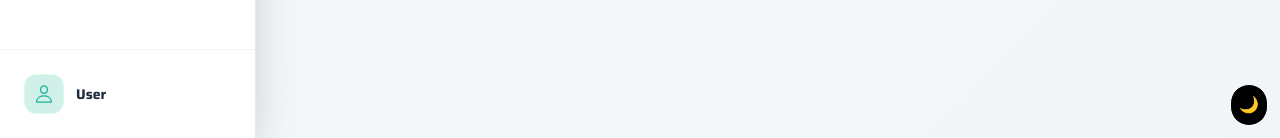
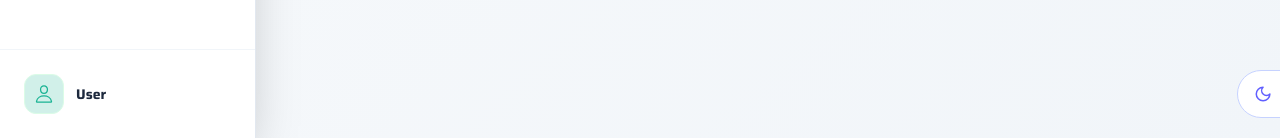
Before and after one commit to IZGHALENE2006/gestion-Stock, a React (Vite) app: page /Home in a window 1280 px wide. Shown: the part 662-800 px from the top of the page. Built offline with nearby package versions, Linux system fonts and the light colour scheme.

Commit message:
Edit Button Dark Mode + LocalStorage

```diff
--- a/src/App.jsx
+++ b/src/App.jsx
@@ -16,26 +16,74 @@ import Fornisseur from "./composent/Fornisseur/Fornisseur"
 import Profite from './composent/Ventes/Profit'
 import Ventes from './composent/Ventes/Ventes'
 import FactureVentes from './composent/Ventes/Facture'
-import { useState } from 'react'
+import { useRef, useState } from 'react'
+import { useEffect } from "react";
+import gsap from "gsap";
+import { LuMoon, LuSun } from "react-icons/lu";
 
 function App() {
-const [theme, seTheme] = useState("light");
+
+
+  const getInitialTheme = () => {
+    const savedTheme = localStorage.getItem("theme");
+    if (savedTheme) return savedTheme;
+
+    // Fallback to system preference
+    return window.matchMedia("(prefers-color-scheme: dark)").matches ? "dark" : "light";
+  };
+  const [theme, setTheme] = useState(getInitialTheme);
+useEffect(() => {
+
+  if (theme === "dark") {
+    document.documentElement.classList.add("dark");
+  } else {
+    document.documentElement.classList.remove("dark");
+  }
+  localStorage.setItem("theme", theme);
+}, [theme]);
 
 const toggleTheme = () => {
-  const newTheme = theme === "light" ? "dark" : "light";
-  seTheme(newTheme);
-  document.documentElement.classList.toggle("dark", newTheme === "dark");
+  setTheme((prev) => (prev === "light" ? "dark" : "light"));
+};
+
+const buttonRef = useRef(null);
+
+const onEnter = () => {
+  gsap.to(buttonRef.current, {
+    x: 0, // Slide back to original position
+    duration: 0.3,
+    ease: "power2.out"
+  });
+};
+
+const onLeave = () => {
+  gsap.to(buttonRef.current, {
+    x: 45, // Push it 40px off the right edge
+    duration: 0.3,
+    ease: "power2.in"
+  });
 };
 
   return (
     <>
+<button
+    ref={buttonRef}
+    onMouseEnter={onEnter}
+    onMouseLeave={onLeave}
+    onClick={toggleTheme}
+    className="fixed z-999 -right-3 bottom-5 z-50 flex items-center justify-start pl-4 w-25 h-12 translate-x-[45px] bg-white dark:bg-zinc-900 border border-indigo-200 dark:border-yellow-200 rounded-l-full text-indigo-500 dark:text-yellow-500 transition-colors"
+  >
+    <div className="text-xl flex items-center justify-center">
+      {theme === "light" ? <LuMoon size={20}/> : <LuSun size={20}/>}
+      <span className='text-sm'>
 
-      <button
-      className="fixed border border-white p-2 right-3 bottom-3 bg-black dark:bg-amber-50 rounded-3xl text-white dark:text-black"
-      onClick={toggleTheme}
-    >
-      {theme === "light" ? "🌙" : "☀️"}
-    </button>
+      {theme === "light" ? "Dark Mode" : "Light Mode"}
+      </span>
+
+    </div>
+  </button>
+
+
 
         <Routes>
         <Route path='/' element={<LoginChoise/>}/>
```
